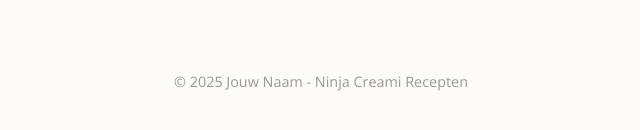
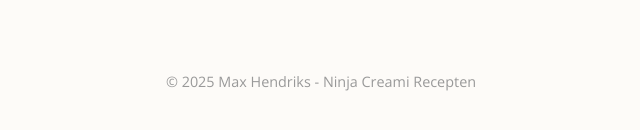
Before and after one commit to maxh2118/ninjacreamiwebsite2, a plain HTML site: page index.html in a window 1280 px wide. Shown: the part 384-514 px from the top of the page, 319-959 px from the left. Drawn offline with nearby package versions, Linux system fonts and the light colour scheme; no server answers.

Commit message:
Copyright naam aangepast

```diff
--- a/index.html
+++ b/index.html
@@ -32,7 +32,7 @@
         </div>
     </main>
     <footer>
-        <p>&copy; 2025 Jouw Naam - Ninja Creami Recepten</p>
+        <p>&copy; 2025  Max Hendriks - Ninja Creami Recepten</p>
     </footer>
 
     <script src="./config.js"></script>
```
Also changed, not shown: recept.html (+1 -1 lines).
